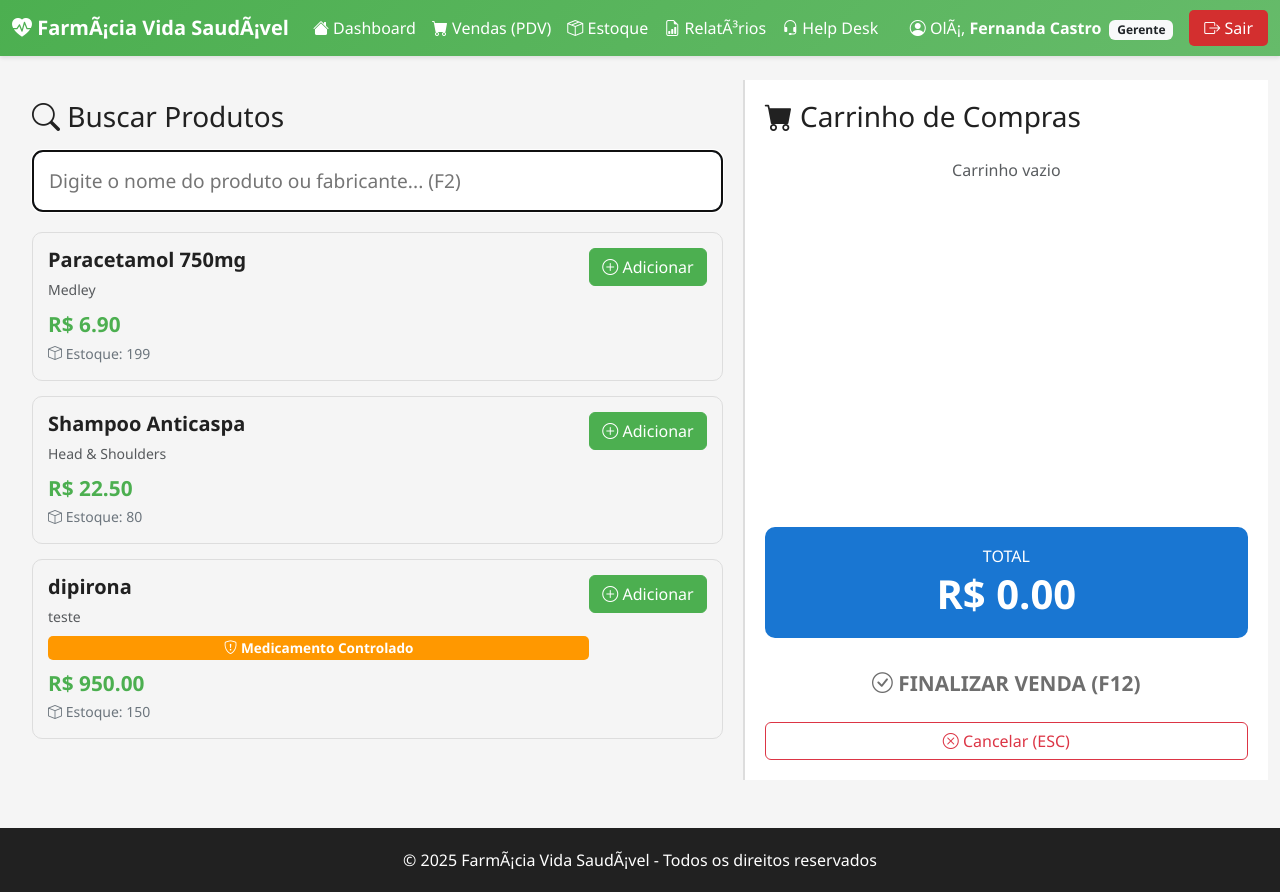
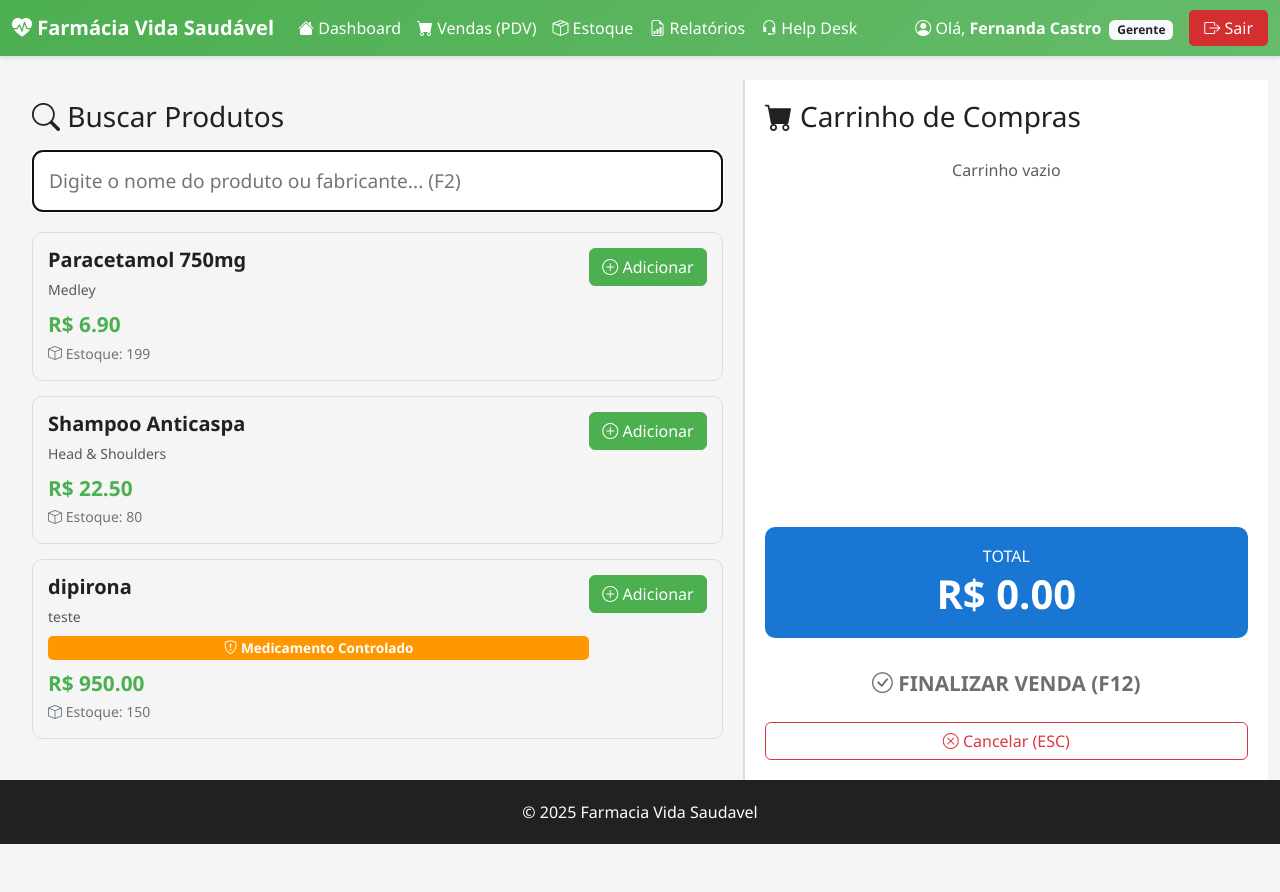
Before and after one commit to IsaacKZ/SA-Senai-2026, a Flask app: page /pdv in a window 1280 px wide. After the commit the page ends 844 px from the top, so only its background shows below. Run offline with Flask 3, Linux system fonts and the light colour scheme; a user stored in the database is signed in; data comes from the database, SQL or seed files in the repository; some libraries are stand-ins or nearby versions.

Commit message:
mudanças no CSS | HTML. Adicionado git ignore

```diff
--- a/app.py
+++ b/app.py
@@ -3,17 +3,17 @@ from functools import wraps
 import os
 from datetime import datetime
 
-# ImportaÃ§Ãµes locais
+# Importações locais
 from config import Config
 import db
 
 """
-SISTEMA DE GESTÃƒO FARMACÃŠUTICA
+SISTEMA DE GESTÃO FARMACÊUTICA
 Flask Principal
 Arquivo: app.py
 """
 
-# CONFIGURAÃ‡ÃƒO DA APLICAÃ‡ÃƒO FLASK
+# CONFIGURAÇÃO DA APLICAÇÃO FLASK
 # =====================================================
 
 app = Flask(__name__)
@@ -40,7 +40,7 @@ def permitir_help_desk_php(response):
 
 @app.template_filter('format_date')
 def format_date_filter(value, format='%d/%m/%Y'):
-    """Formata data para exibiÃ§Ã£o. Aceita string ou datetime."""
+    """Formata data para exibição. Aceita string ou datetime."""
     if value is None:
         return ''
     if isinstance(value, str):
@@ -56,49 +56,49 @@ def format_date_filter(value, format='%d/%m/%Y'):
 
 @app.template_filter('format_datetime')
 def format_datetime_filter(value, format='%d/%m/%Y %H:%M'):
-    """Formata data/hora para exibiÃ§Ã£o."""
+    """Formata data/hora para exibição."""
     return format_date_filter(value, format)
 
 # =====================================================
-# DECORADOR DE AUTENTICAÃ‡ÃƒO (Proteger Rotas)
+# DECORADOR DE AUTENTICAÇÃO (Proteger Rotas)
 # =====================================================
 
 def login_required(f):
     """
-    Decorador para proteger rotas que exigem autenticaÃ§Ã£o.
-    Redireciona para /login se usuÃ¡rio nÃ£o estiver na sessÃ£o.
+    Decorador para proteger rotas que exigem autenticação.
+    Redireciona para /login se usuário não estiver na sessão.
     """
     @wraps(f)
     def decorated_function(*args, **kwargs):
         if 'user_id' not in session:
-            flash('VocÃª precisa fazer login para acessar esta pÃ¡gina.', 'warning')
+            flash('Você precisa fazer login para acessar esta página.', 'warning')
             return redirect(url_for('login'))
         return f(*args, **kwargs)
     return decorated_function
 
 # =====================================================
-# ROTAS: AUTENTICAÃ‡ÃƒO
+# ROTAS: AUTENTICAÇÃO
 # =====================================================
 
 @app.route('/login', methods=['GET', 'POST'])
 def login():
     """
     Tela de login do sistema.
-    GET: Exibe formulÃ¡rio
-    POST: Valida credenciais e inicia sessÃ£o
+    GET: Exibe formulário
+    POST: Valida credenciais e inicia sessão
     """
-    # Se jÃ¡ estiver logado, redireciona para dashboard
+    # Se já estiver logado, redireciona para dashboard
     if 'user_id' in session:
         return redirect(url_for('dashboard'))
 
-    # Buscar lista de usuÃ¡rios para o dropdown
+    # Buscar lista de usuários para o dropdown
     usuarios = db.listar_usuarios()
 
     if request.method == 'POST':
         login_usuario = request.form.get('login')
         senha = request.form.get('senha')
 
-        # ValidaÃ§Ã£o bÃ¡sica
+        # Validação básica
         if not login_usuario or not senha:
             flash('Preencha todos os campos!', 'danger')
             return render_template('login.html', usuarios=usuarios)
@@ -107,7 +107,7 @@ def login():
         usuario = db.verificar_login(login_usuario, senha)
 
         if usuario:
-            # Autenticado com sucesso - Criar sessÃ£o
+            # Autenticado com sucesso - Criar sessão
             session['user_id'] = usuario['id']
             session['user_nome'] = usuario['nome']
             session['user_cargo'] = usuario['cargo']
@@ -116,20 +116,20 @@ def login():
             flash(f'Bem-vindo(a), {usuario["nome"]}!', 'success')
             return redirect(url_for('dashboard'))
         else:
-            # Credenciais invÃ¡lidas
-            flash('UsuÃ¡rio ou senha incorretos!', 'danger')
+            # Credenciais inválidas
+            flash('Usuário ou senha incorretos!', 'danger')
 
     return render_template('login.html', usuarios=usuarios)
 
 @app.route('/logout')
 def logout():
-    """Encerra a sessÃ£o do usuÃ¡rio e redireciona para login"""
+    """Encerra a sessão do usuário e redireciona para login"""
     session.clear()
-    flash('VocÃª saiu do sistema.', 'info')
+    flash('Você saiu do sistema.', 'info')
     return redirect(url_for('login'))
 
 # =====================================================
-# ROTAS: NAVEGAÃ‡ÃƒO PRINCIPAL
+# ROTAS: NAVEGAÇÃO PRINCIPAL
 # =====================================================
 
 @app.route('/api/sessao')
@@ -148,7 +148,7 @@ def api_sessao():
 @app.route('/')
 def index():
     """
-    Rota raiz - Redireciona conforme estado de autenticaÃ§Ã£o
+    Rota raiz - Redireciona conforme estado de autenticação
     """
     if 'user_id' in session:
         return redirect(url_for('dashboard'))
@@ -176,14 +176,14 @@ def dashboard():
         return render_template('dashboard.html', lotes_vencendo=[], vendas_recentes=[])
 
 # =====================================================
-# ROTAS: GESTÃƒO DE PRODUTOS E ESTOQUE
+# ROTAS: GESTÃO DE PRODUTOS E ESTOQUE
 # =====================================================
 
 @app.route('/produtos')
 @login_required
 def produtos():
     """
-    Tela de gestÃ£o de produtos e lotes.
+    Tela de gestão de produtos e lotes.
     Exibe lista em formato Accordion (Bootstrap).
     """
     try:
@@ -207,9 +207,9 @@ def criar_produto():
         preco_venda = request.form.get('preco_venda')
         descricao = request.form.get('descricao', '')
 
-        # ValidaÃ§Ã£o
+        # Validação
         if not all([nome, fabricante, categoria, preco_venda]):
-            return jsonify({'success': False, 'message': 'Preencha todos os campos obrigatÃ³rios'}), 400
+            return jsonify({'success': False, 'message': 'Preencha todos os campos obrigatórios'}), 400
 
         produto_id = db.criar_produto(nome, fabricante, categoria, float(preco_venda), descricao)
 
@@ -265,7 +265,7 @@ def deletar_produto(produto_id):
 @app.route('/api/lotes/produto/<int:produto_id>', methods=['GET'])
 @login_required
 def listar_lotes(produto_id):
-    """API para listar lotes de um produto especÃ­fico"""
+    """API para listar lotes de um produto específico"""
     try:
         lotes = db.listar_lotes_por_produto(produto_id)
         return jsonify({'success': True, 'lotes': lotes})
@@ -285,7 +285,7 @@ def criar_lote():
         data_validade = request.form.get('data_validade')
         qtd_atual = request.form.get('qtd_atual')
 
-        # ValidaÃ§Ã£o
+        # Validação
         if not all([produto_id, numero_lote, data_validade, qtd_atual]):
             return jsonify({'success': False, 'message': 'Preencha todos os campos'}), 400
 
@@ -309,10 +309,10 @@ def criar_lote():
 def pdv():
     """
     Tela de Ponto de Venda (Frente de Caixa).
-    Layout Split Screen: CatÃ¡logo + Carrinho
+    Layout Split Screen: Catálogo + Carrinho
     """
     try:
-        # Buscar produtos disponÃ­veis (com estoque > 0)
+        # Buscar produtos disponíveis (com estoque > 0)
         produtos_disponiveis = db.listar_produtos()
         # Filtrar apenas produtos com estoque
         produtos_disponiveis = [p for p in produtos_disponiveis if p['estoque_total'] > 0]
@@ -327,14 +327,14 @@ def pdv():
 def produto_detalhes(produto_id):
     """
     API para obter detalhes completos de um produto (incluindo dados completos).
-    Usado no PDV para verificar categoria (Controlado ou nÃ£o).
+    Usado no PDV para verificar categoria (Controlado ou não).
     """
     try:
         produto = db.get_produto_por_id(produto_id)
         if produto:
             return jsonify({'success': True, 'produto': produto})
         else:
-            return jsonify({'success': False, 'message': 'Produto nÃ£o encontrado'}), 404
+            return jsonify({'success': False, 'message': 'Produto não encontrado'}), 404
     except Exception as e:
         return jsonify({'success': False, 'message': str(e)}), 500
 
@@ -343,8 +343,8 @@ def produto_detalhes(produto_id):
 def finalizar_venda():
     """
     API para processar venda completa.
-    RN1: Valida receita mÃ©dica se houver medicamento controlado.
-    RN3: Usa lÃ³gica FEFO (First Expire, First Out) via db.get_lote_fefo()
+    RN1: Valida receita médica se houver medicamento controlado.
+    RN3: Usa lógica FEFO (First Expire, First Out) via db.get_lote_fefo()
     """
     try:
         # Dados do carrinho (JSON)
@@ -360,7 +360,7 @@ def finalizar_venda():
         import json
         itens_carrinho = json.loads(itens_json)
 
-        # ValidaÃ§Ã£o RN1: Se tem item controlado, DEVE ter receita e supervisor
+        # Validação RN1: Se tem item controlado, DEVE ter receita e supervisor
         tem_controlado = any(item.get('categoria') == 'Controlado' for item in itens_carrinho)
 
         if tem_controlado:
@@ -368,7 +368,7 @@ def finalizar_venda():
             if not arquivo_receita:
                 return jsonify({
                     'success': False,
-                    'message': 'Medicamento controlado requer upload da receita mÃ©dica!'
+                    'message': 'Medicamento controlado requer upload da receita médica!'
                 }), 400
 
             # Verificar se senha do supervisor foi informada
@@ -382,17 +382,17 @@ def finalizar_venda():
             if supervisor != Config.SENHA_SUPERVISOR_MESTRA:
                 return jsonify({
                     'success': False,
-                    'message': 'Senha do supervisor incorreta! Verifique maiÃºsculas e minÃºsculas.'
+                    'message': 'Senha do supervisor incorreta! Verifique maiúsculas e minúsculas.'
                 }), 403
 
-        # Validar upload de receita (se houver) - NÃƒO salva, sÃ³ valida
+        # Validar upload de receita (se houver) - NÃO salva, só valida
         if arquivo_receita:
             if not Config.allowed_file(arquivo_receita.filename):
                 return jsonify({
                     'success': False,
-                    'message': 'Formato de arquivo invÃ¡lido. Use PDF, JPG ou PNG.'
+                    'message': 'Formato de arquivo inválido. Use PDF, JPG ou PNG.'
                 }), 400
-            # Arquivo validado - descartado (nÃ£o salva)
+            # Arquivo validado - descartado (não salva)
 
         # Preparar itens para db.registrar_venda()
         # RN3: Para cada produto, buscar lote FEFO automaticamente
@@ -439,15 +439,15 @@ def finalizar_venda():
         return jsonify({'success': False, 'message': str(e)}), 500
 
 # =====================================================
-# ROTAS: RELATÃ“RIOS
+# ROTAS: RELATÓRIOS
 # =====================================================
 
 @app.route('/relatorios')
 @login_required
 def relatorios():
     """
-    Tela de relatÃ³rios gerenciais.
-    Demonstra JOINs complexos e agregaÃ§Ãµes (critÃ©rio de avaliaÃ§Ã£o).
+    Tela de relatórios gerenciais.
+    Demonstra JOINs complexos e agregações (critério de avaliação).
     """
     try:
         vendas_recentes = db.get_vendas_recentes(limite=20)
@@ -457,35 +457,35 @@ def relatorios():
             vendas=vendas_recentes,
             lotes_vencendo=lotes_vencendo)
     except Exception as e:
-        flash(f'Erro ao carregar relatÃ³rios: {str(e)}', 'danger')
+        flash(f'Erro ao carregar relatórios: {str(e)}', 'danger')
         return render_template('relatorios.html', vendas=[], lotes_vencendo=[])
 
 # =====================================================
-# TRATAMENTO DE ERROS (UX - CritÃ©rio de AvaliaÃ§Ã£o)
+# TRATAMENTO DE ERROS (UX - Critério de Avaliação)
 # =====================================================
 
 @app.errorhandler(404)
 def page_not_found(e):
-    """PÃ¡gina customizada para erro 404"""
+    """Página customizada para erro 404"""
     return render_template('404.html'), 404
 
 @app.errorhandler(500)
 def internal_error(e):
-    """PÃ¡gina customizada para erro 500"""
+    """Página customizada para erro 500"""
     flash('Ocorreu um erro interno. Tente novamente.', 'danger')
     return redirect(url_for('dashboard'))
 
 # =====================================================
-# EXECUÃ‡ÃƒO DA APLICAÃ‡ÃƒO
+# EXECUÇÃO DA APLICAÇÃO
 # =====================================================
 
 if __name__ == '__main__':
-    # Criar pastas necessÃ¡rias se nÃ£o existirem
+    # Criar pastas necessárias se não existirem
     os.makedirs('static/css', exist_ok=True)
     os.makedirs('static/js', exist_ok=True)
 
     print("\n" + "="*50)
-    print("SISTEMA DE GESTÃƒO FARMACÃŠUTICA")
+    print("SISTEMA DE GESTÃO FARMACÊUTICA")
     print("="*50)
     print(f"Banco de dados: {Config.DATABASE_PATH}")
     print("="*50)
--- a/static/css/style.css
+++ b/static/css/style.css
@@ -12,10 +12,21 @@
     --text-light: #757575;
 }
 
+html {
+    min-height: 100%;
+}
+
 body {
+    min-height: 100vh;
     background-color: var(--background-color);
     font-family: 'Segoe UI', Tahoma, Geneva, Verdana, sans-serif;
     color: var(--text-dark);
+    display: flex;
+    flex-direction: column;
+}
+
+main {
+    flex: 1 0 auto;
 }
 
 /* ===== NAVBAR ===== */
@@ -357,7 +368,8 @@ body {
     color: white;
     padding: 20px;
     text-align: center;
-    margin-top: 50px;
+    margin-top: auto;
+    flex-shrink: 0;
 }
 
 /* ===== RESPONSIVIDADE ===== */
--- a/templates/base.html
+++ b/templates/base.html
@@ -4,7 +4,7 @@
 <head>
     <meta charset="UTF-8">
     <meta name="viewport" content="width=device-width, initial-scale=1.0">
-    <title>{% block title %}Sistema de FarmÃ¡cia{% endblock %} - Vida SaudÃ¡vel</title>
+    <title>{% block title %}Sistema de Farmácia{% endblock %} - Vida Saudável</title>
 
     <!-- Bootstrap 5 CSS (CDN) -->
     <link href="https://cdn.jsdelivr.net/npm/bootstrap@5.3.0/dist/css/bootstrap.min.css" rel="stylesheet">
@@ -20,22 +20,22 @@
 
 <body>
 
-    <!-- ===== NAVBAR (Verde FarmÃ¡cia) ===== -->
+    <!-- ===== NAVBAR (Verde Farmácia) ===== -->
     {% if session.user_id %}
     <nav class="navbar navbar-expand-lg navbar-dark navbar-custom">
         <div class="container-fluid">
             <!-- Brand/Logo -->
             <a class="navbar-brand" href="{{ url_for('dashboard') }}">
                 <i class="bi bi-heart-pulse-fill"></i>
-                <strong>FarmÃ¡cia Vida SaudÃ¡vel</strong>
+                <strong>Farmácia Vida Saudável</strong>
             </a>
 
-            <!-- BotÃ£o Mobile -->
+            <!-- Botão Mobile -->
             <button class="navbar-toggler" type="button" data-bs-toggle="collapse" data-bs-target="#navbarNav">
                 <span class="navbar-toggler-icon"></span>
             </button>
 
-            <!-- Menu de NavegaÃ§Ã£o -->
+            <!-- Menu de Navegação -->
             <div class="collapse navbar-collapse" id="navbarNav">
                 <ul class="navbar-nav me-auto">
                     <li class="nav-item">
@@ -55,7 +55,7 @@
                     </li>
                     <li class="nav-item">
                         <a class="nav-link" href="{{ url_for('relatorios') }}">
-                            <i class="bi bi-file-earmark-bar-graph"></i> RelatÃ³rios
+                            <i class="bi bi-file-earmark-bar-graph"></i> Relatórios
                         </a>
                     </li>
                     <li class="nav-item">
@@ -65,11 +65,11 @@
                     </li>
                 </ul>
 
-                <!-- Direita: UsuÃ¡rio + Logout -->
+                <!-- Direita: Usuário + Logout -->
                 <div class="d-flex align-items-center">
                     <span class="text-white me-3">
                         <i class="bi bi-person-circle"></i>
-                        OlÃ¡, <strong>{{ session.user_nome }}</strong>
+                        Olá, <strong>{{ session.user_nome }}</strong>
                         <span class="badge bg-light text-dark ms-1">{{ session.user_cargo }}</span>
                     </span>
                     <a href="{{ url_for('logout') }}" class="btn btn-logout">
@@ -104,17 +104,17 @@
     {% endif %}
     {% endwith %}
 
-    <!-- ===== CONTEÃšDO PRINCIPAL (Bloco dinÃ¢mico) ===== -->
+    <!-- ===== CONTEÚDO PRINCIPAL (Bloco dinâmico) ===== -->
     <main class="{% if session.user_id %}container-fluid{% endif %} mt-4">
         {% block content %}{% endblock %}
     </main>
 
     <!-- ===== FOOTER ===== -->
     {% if session.user_id %}
-    <footer class="footer mt-5">
+    <footer class="footer">
         <div class="container">
             <p class="mb-0">
-                &copy; 2025 FarmÃ¡cia Vida SaudÃ¡vel - Todos os direitos reservados
+                &copy; 2025 Farmacia Vida Saudavel
             </p>
         </div>
     </footer>
```
Also changed, not shown: 2 other files.
